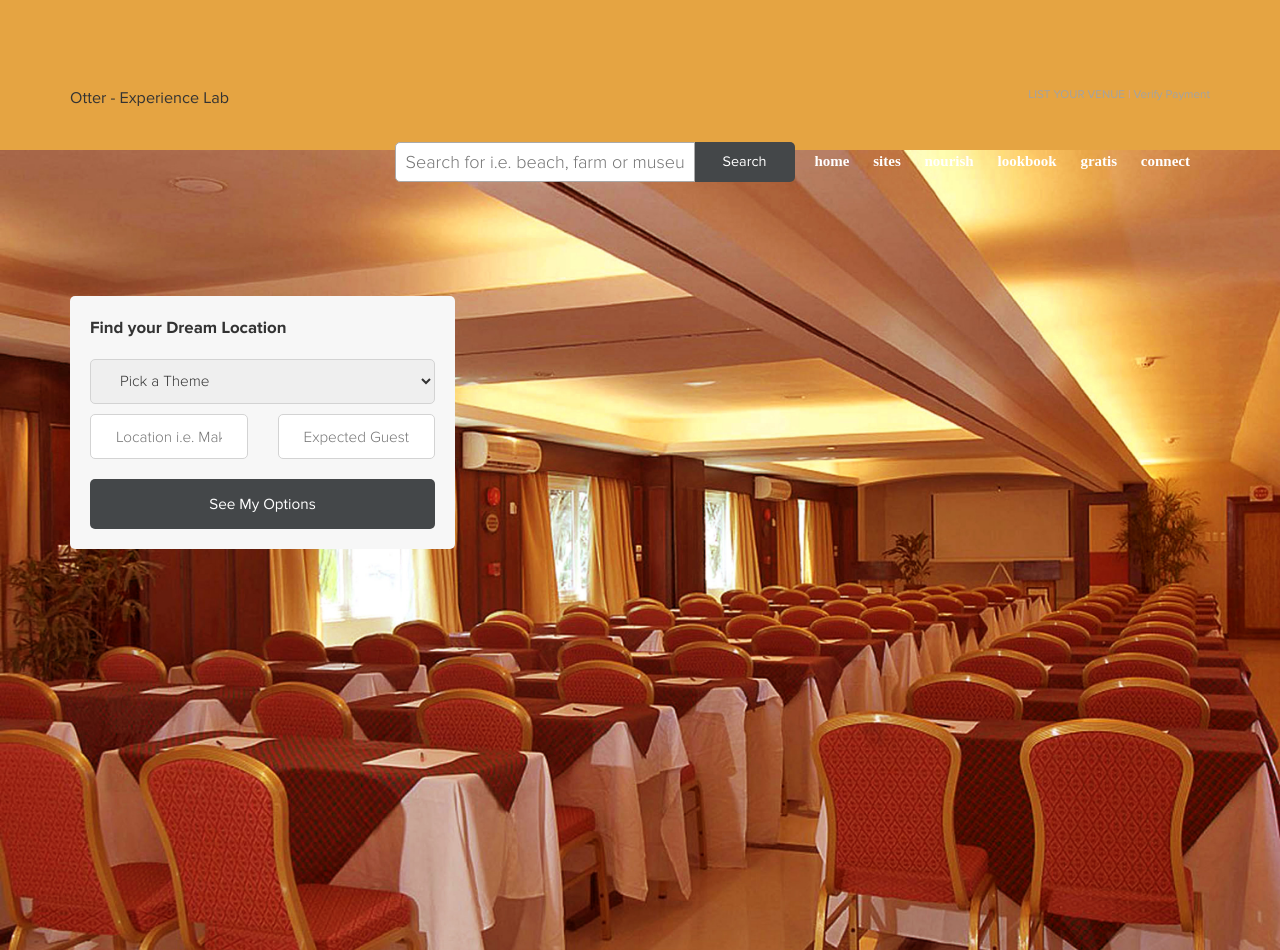
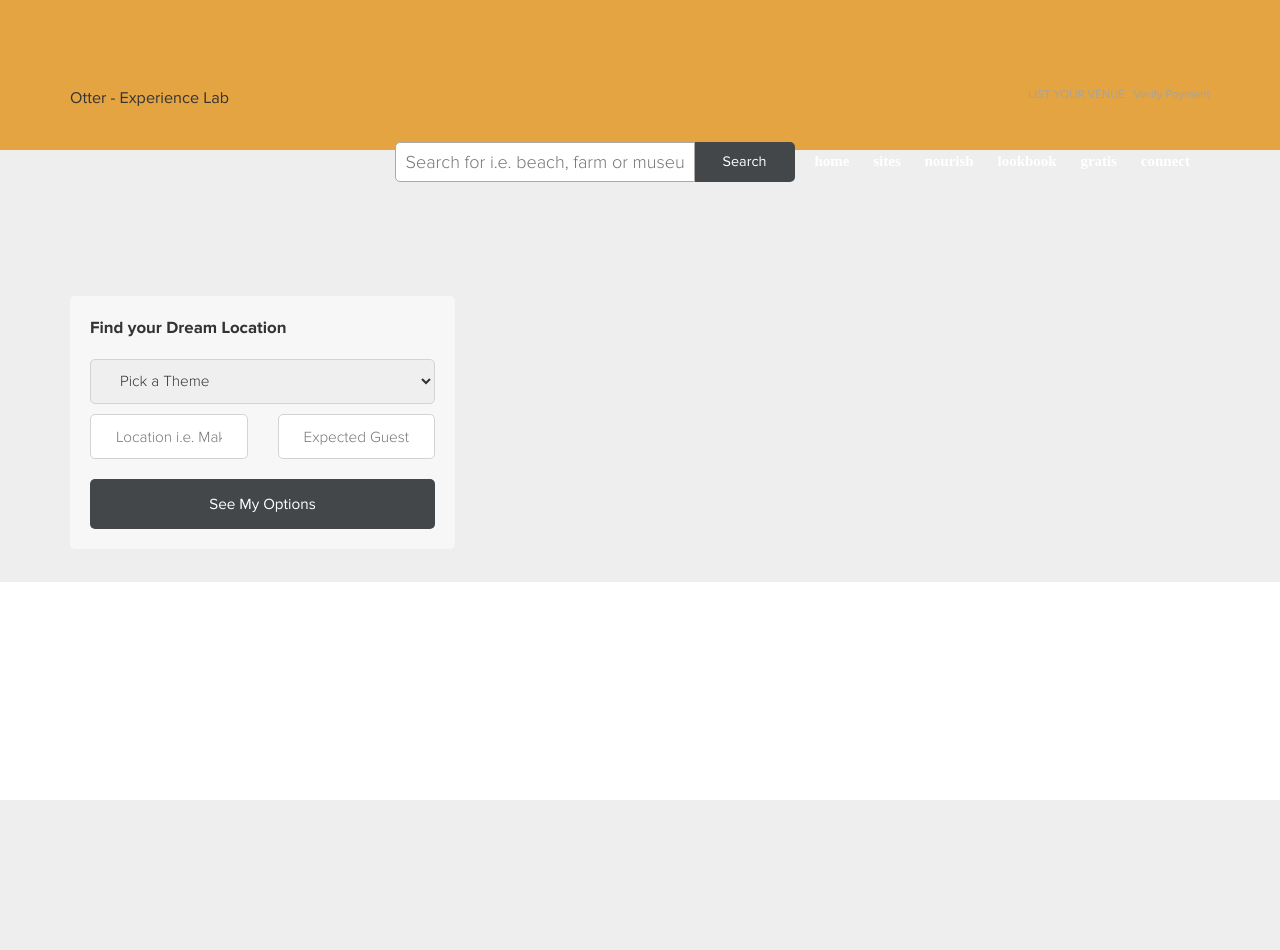
Before and after one commit to julesmercado/project-vendor, a PHP site: page /home.html in a window 1280 px wide. After the commit the page ends 800 px from the top, so only its background shows below. Run offline with PHP 8.4, Linux system fonts and the light colour scheme; some libraries are stand-ins or nearby versions.

Commit message:
"deleted conference background"

```diff
--- a/css/styles.css
+++ b/css/styles.css
@@ -108,14 +108,14 @@ a:hover
     margin-top: 1em;
     margin-bottom: 0;
 }
-.lead-page .content
+/*.lead-page .content
 {
     height: 100%;
-    /* text-align: center; */
+    text-align: center;
 
     background-image: url('../img/conference.jpg');
     background-size: cover;
-}
+}*/
 .input-group
 {
     margin-bottom: 20px;
```
